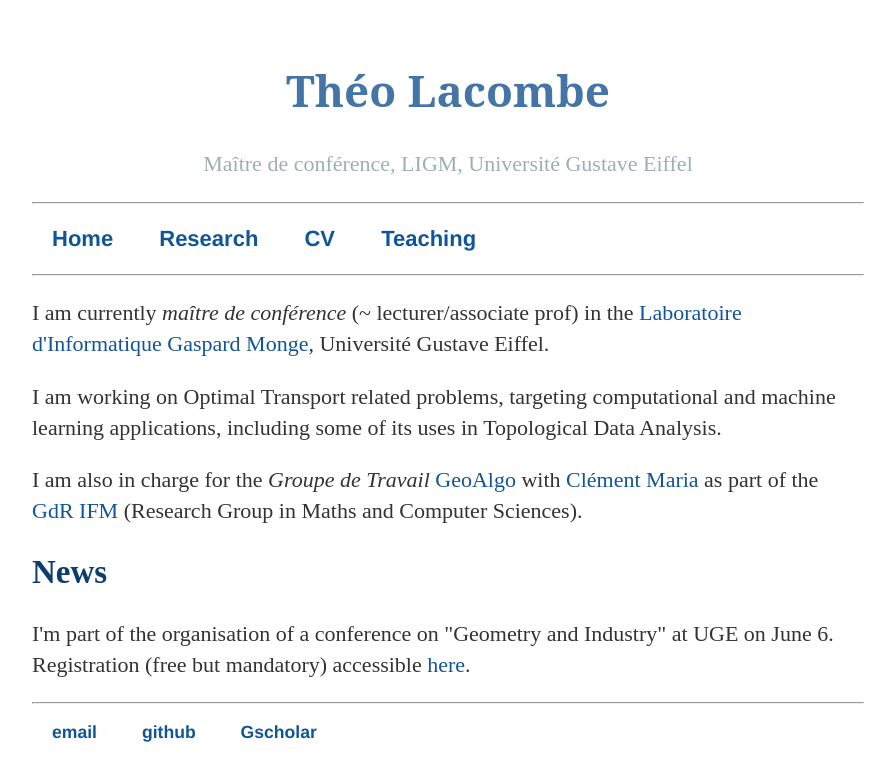
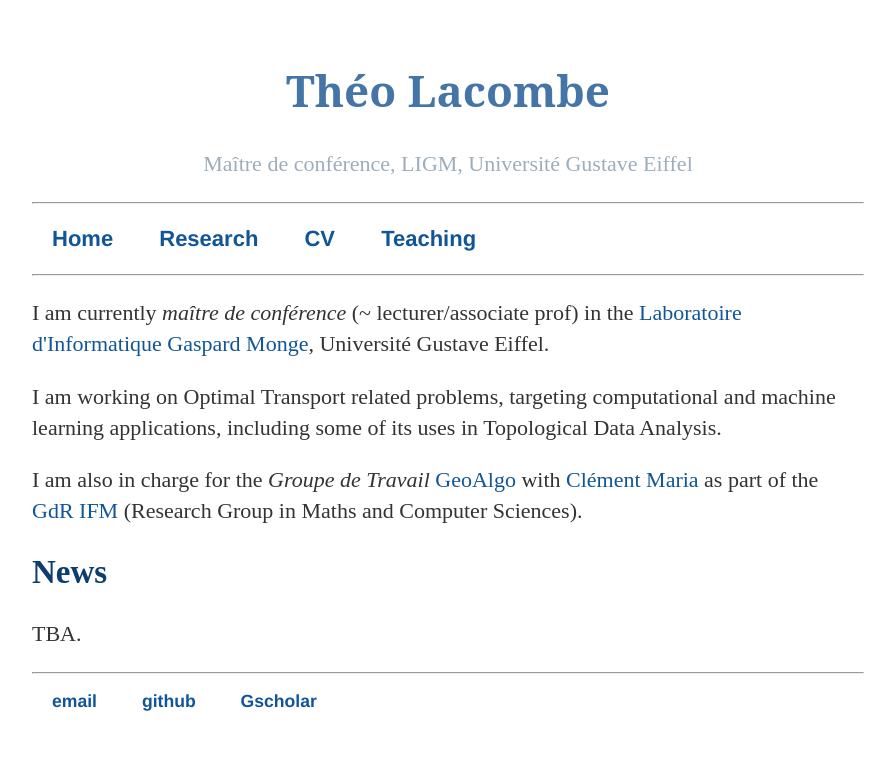
Before and after one commit to tlacombe/tlacombe.github.io, a Jekyll site: the page built from index.html, in a window 1280 px wide. Shown: the top 781 px of the page, without its empty margins (192-1087 px from the left). Built offline with Jekyll 4.4.1, drawn with Linux system fonts in a browser that asks for light colours.

Commit message:
update news and paper

```diff
--- a/index.html
+++ b/index.html
@@ -8,11 +8,11 @@ title: Théo Lacombe's webpage
 		I am working on Optimal Transport related problems, targeting computational and machine learning applications, including some of its uses in Topological Data Analysis.
 	</p>
 
-	<p>I am also in charge for the <i>Groupe de Travail</i> <a href="https://www.gdr-im.fr/les-gt/gt-geoalgo/">GeoAlgo</a> with <a href="https://www-sop.inria.fr/members/Clement.Maria/">Clément Maria</a> as part of the <a href="https://www.gdr-ifm.fr/">GdR IFM</a> (Research Group in Maths and Computer Sciences).
+	<p>I am also in charge for the <i>Groupe de Travail</i> <a href="https://gtgeoalgo.github.io/">GeoAlgo</a> with <a href="https://www-sop.inria.fr/members/Clement.Maria/">Clément Maria</a> as part of the <a href="https://www.gdr-ifm.fr/">GdR IFM</a> (Research Group in Maths and Computer Sciences).
 
     <h2> News </h2>
     <p>
-    I'm part of the organisation of a conference on "Geometry and Industry" at UGE on June 6. Registration (free but mandatory) accessible <a href="https://geom-industry.sciencesconf.org">here</a>.
+    TBA.
     </p>
 
 
--- a/research/index.html
+++ b/research/index.html
@@ -4,7 +4,8 @@ title: TL - Research
 ---
 <h2>Publications & Preprint</h2>
 	<ol class="publi">
-		<li> Y. Hiraoka, Y. Imoto, K. Meehan, TL, T. Yachimura <a href="https://arxiv.org/abs/2309.08241">Topological Node2vec: Enhanced Graph Embedding via Persistent Homology</a>. JMLR.</li>
+		<li>M. Carrière, M. Theveneau, TL. <a href="https://arxiv.org/pdf/2405.18820">Diffeomorphic interpolation for efficient persistence-based topological optimization</a>. preprint.</li>
+		<li> Y. Hiraoka, Y. Imoto, K. Meehan, TL, T. Yachimura <a href="https://arxiv.org/abs/2309.08241">Topological Node2vec: Enhanced Graph Embedding via Persistent Homology</a>. Journal of Machine Learning Research.</li>
 		<li> T. Dumont, TL, FX. Vialard <a href="https://arxiv.org/abs/2210.11945">On The Existence Of Monge Maps For The Gromov-Wasserstein Problem</a>. Foundation of Computational Mathematics, 2024.</li>
 		<li>F. Hensel, C. Arnal, M. Carrière, TL, H. Kurihara, Y. Ike, F. Chazal, <a href='https://arxiv.org/pdf/2305.13271.pdf'>MAGDiff: Covariate Data Set Shift Detection via Activation Graphs of Deep Neural Networks</a>, TMLR. </li>
 		<li> T. de Surrel, F. Hensel, M. Carrière, TL, M. Glisse, H. Kurihara, Y. Ike and F. Chazal. <a href="https://arxiv.org/abs/2202.01725">RipsNet: a general architecture for fast and robust estimation of the persistent homology of point clouds</a>. ICLR, Topological, Algebraic and Geometric Learning workshop, 2022.</li>
```
